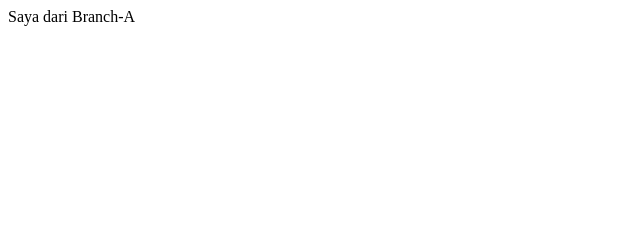
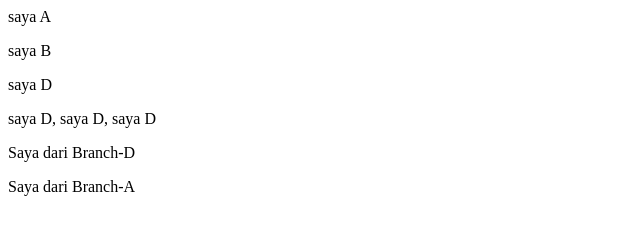
Before and after one commit to nivanrs/project1, a plain HTML site: page index.html in a window 1280 px wide. Shown: the whole page, without its empty margins (0-640 px from the left). Drawn offline with Linux system fonts and the light colour scheme.

Commit message:
Commit A dari branch A

```diff
--- a/index.html
+++ b/index.html
@@ -1 +1,9 @@
+<p>saya A</p>
+<p>saya B</p>
+
+<p>saya D</p>
+
+
+<p>saya D, saya D, saya D</p>
+<p> Saya dari Branch-D </p>
 <p> Saya dari Branch-A </p>
```
